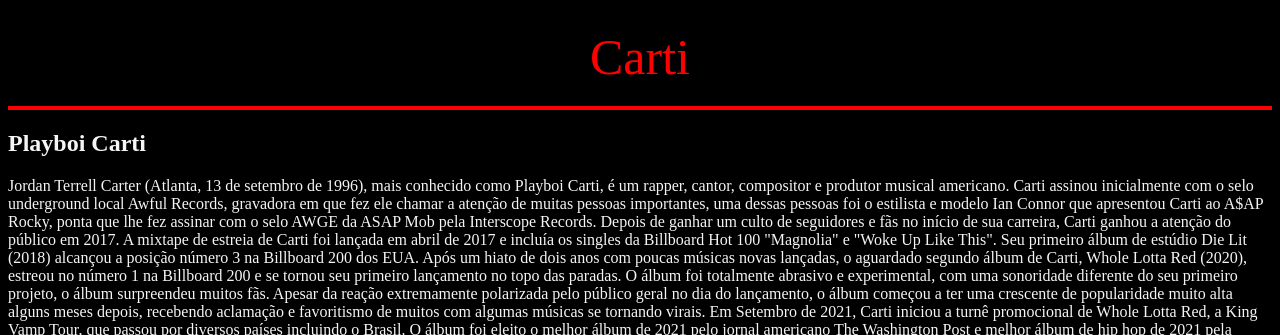
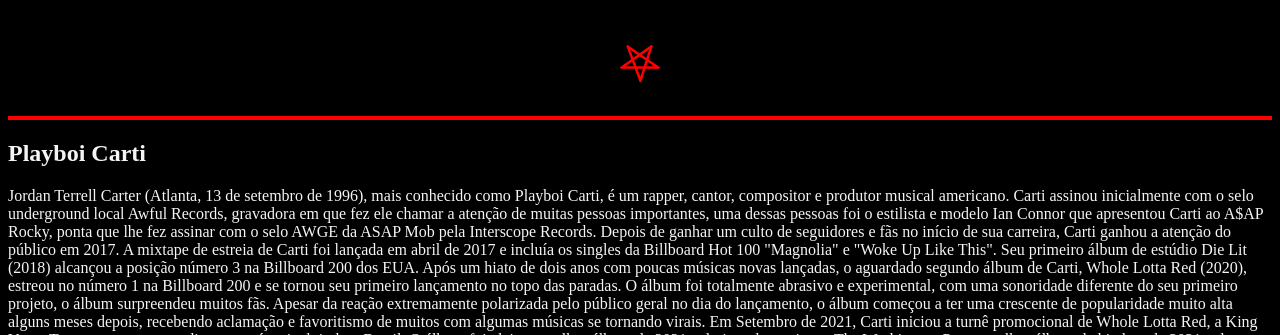
Before and after one commit to nastt04/00pium, a plain HTML site: page index.html in a window 1280 px wide. Shown: the top 335 px of the page. Drawn offline with Linux system fonts and the light colour scheme.

Commit message:
Update index.html

```diff
--- a/index.html
+++ b/index.html
@@ -10,7 +10,7 @@
 
 <body>
 
-   <header> Carti </header>
+   <header> 𖤐 </header>
 
    <section class="chamada">
 
```
